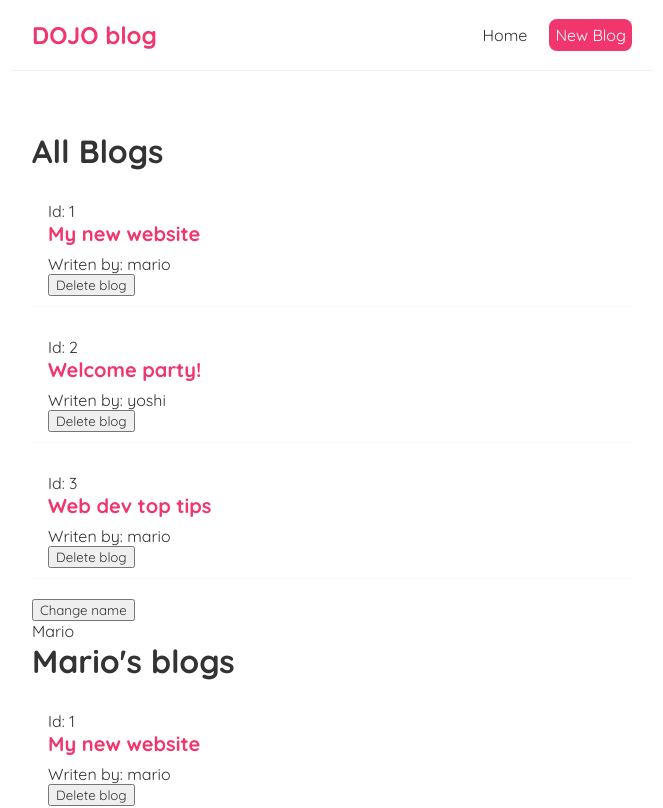
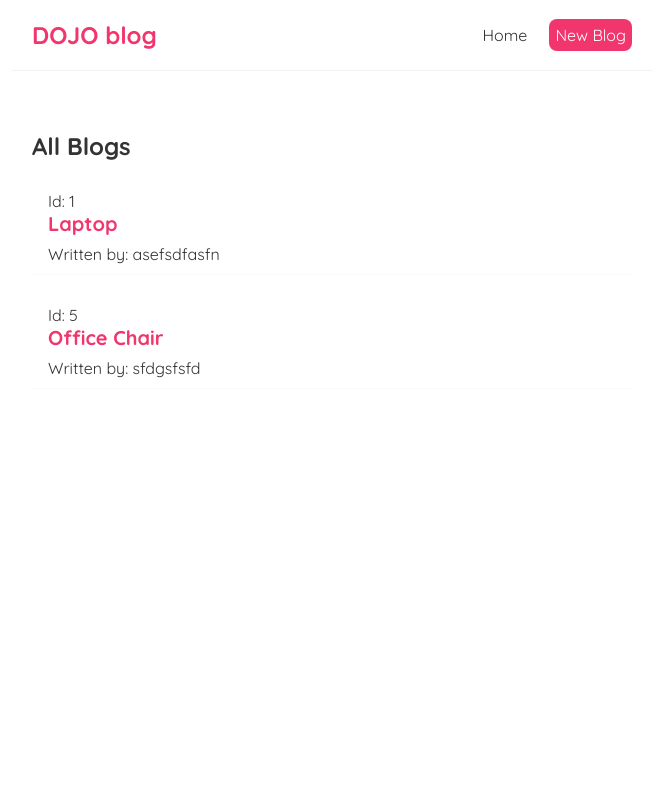
Before and after one commit to KTsybulka/dojo-blog, a React (Create React App) app: page / in a window 1280 px wide. Shown: the top 808 px of the page, without its empty margins (308-971 px from the left). Built offline with nearby package versions, Linux system fonts and the light colour scheme; data requests are answered from the project's data file.

Commit message:
added message 'loading...'

```diff
--- a/data/db.json
+++ b/data/db.json
@@ -1,18 +1,15 @@
-{
-    "products": [
+
+  {
+    "blogs": [
       {
-        "product_id": "1",
-        "product_name": "Laptop",
-        "category": "Electronics",
-        "price": 999.99,
-        "stock": 50
+        "id": "1",
+        "title": "Laptop",
+        "author": "asefsdfasfn"
       },
       {
-        "product_id": "5",
-        "product_name": "Office Chair",
-        "category": "Furniture",
-        "price": 129.99,
-        "stock": 20
+        "id": "5",
+        "title": "Office Chair",
+        "author": "sfdgsfsfd"
       }
     ]
   }
--- a/src/BlogList.js
+++ b/src/BlogList.js
@@ -1,21 +1,12 @@
-
-
-const BlogList = ({ blg, ttl, handleDelete}) => {
-    // const blogs = props.blg;
-    // const title = props.ttl;
-
-
+const BlogList = ({ blogs, title }) => {
     return (
         <div className="blog-list">
-
-            <h1>{ttl}</h1>
-
-            {blg.map((blog) => (
+            <h2>{title}</h2>
+            {blogs.map((blog) => (
                 <div className="blog-preview" key={blog.id}>
                     <p>Id: {blog.id}</p>
                     <h2>{blog.title}</h2>
-                    <p>Writen by:  {blog.author}</p>
-                    <button onClick={() => handleDelete(blog.id)}>Delete blog</button>
+                    <p>Written by: {blog.author}</p>
                 </div>
             ))}
         </div>
--- a/src/Home.js
+++ b/src/Home.js
@@ -2,33 +2,40 @@ import { useState, useEffect } from "react";
 import BlogList from "./BlogList";
 const Home = () => {
 
-    const [blogs, stateBlog] = useState([
-        { title: 'My new website', body: 'lorem ipsum...', author: 'mario', id: 1 },
-        { title: 'Welcome party!', body: 'lorem ipsum...', author: 'yoshi', id: 2 },
-        { title: 'Web dev top tips', body: 'lorem ipsum...', author: 'mario', id: 3 }
-    ]);
+    const [blogs, setBlog] = useState(null);
+    const [isPending, setIsPanding] = useState(true);
 
-    const [name, setName] = useState('Mario');
+    // useEffect(() =>{
+    //     fetch('http://localhost:8000/blogs')
+    //     .then(res => {
+    //         return res.json();
+    //     })
+    //     .then((data) => {
+    //         // console.log(data);
+    //         setBlog(data);
+    //         setIsPanding(false);
+    //     })
+    // }, []);
 
-    const handleDelete = (id) => {
-        const newBlog = blogs.filter(g => g.id !== id)
-        stateBlog(newBlog)
-    }
-
+    // just puase exsample
     useEffect(() =>{
-        console.log('useEffect run')
-        console.log(name)
-    }, [name]);
+        setTimeout(() => {
+                 fetch('http://localhost:8000/blogs')
+        .then(res => {
+            return res.json();
+        })
+        .then((data) => {
+            // console.log(data);
+            setBlog(data);
+            setIsPanding(false);
+        });
+    }, 1000)
+    }, []);
 
     return (
         <div className="home">
-
-            <BlogList blg={blogs} ttl="All Blogs" handleDelete={handleDelete}/>
-
-            <button onClick={()=> setName('luigy')}>Change name</button>
-            <p>{name}</p>
-
-            <BlogList blg={blogs.filter((g) => g.author === "mario")} ttl="Mario's blogs" />
+            {isPending && <div>Loading ...</div>}
+            {blogs && <BlogList blogs={blogs} title="All Blogs"/>}
 
         </div>
     );
```
Also changed, not shown: 2 other files (tests, documents, lock files or other folders).
